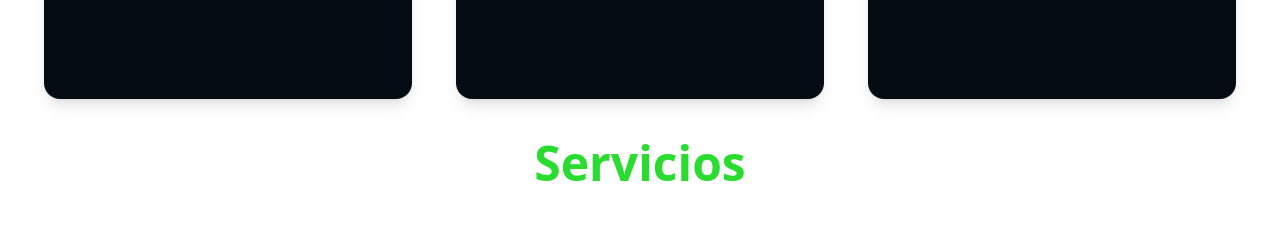
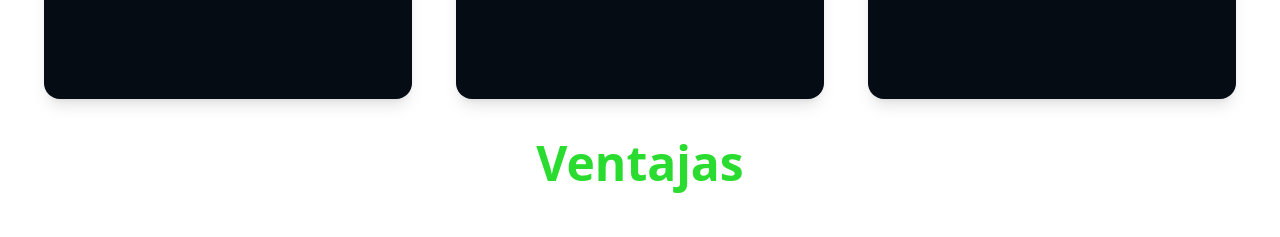
Before and after one commit to TheUtopian12/pruebas_xcien, a Next.js app: page / in a window 1280 px wide. Shown: the part 2560-2797 px from the top of the page. Built offline with nearby package versions, Linux system fonts and the light colour scheme.

Commit message:
Se agrego textos a Ventajas

```diff
--- a/components/Ventajas.jsx
+++ b/components/Ventajas.jsx
@@ -7,7 +7,7 @@ const Ventajas = () => {
 
     <div>
       <h1 className="sm:text-5xl text-2xl font-bold text-[#2adc2f] text-center">
-            Servicios
+            Ventajas
           </h1>
 
        <div>
```
